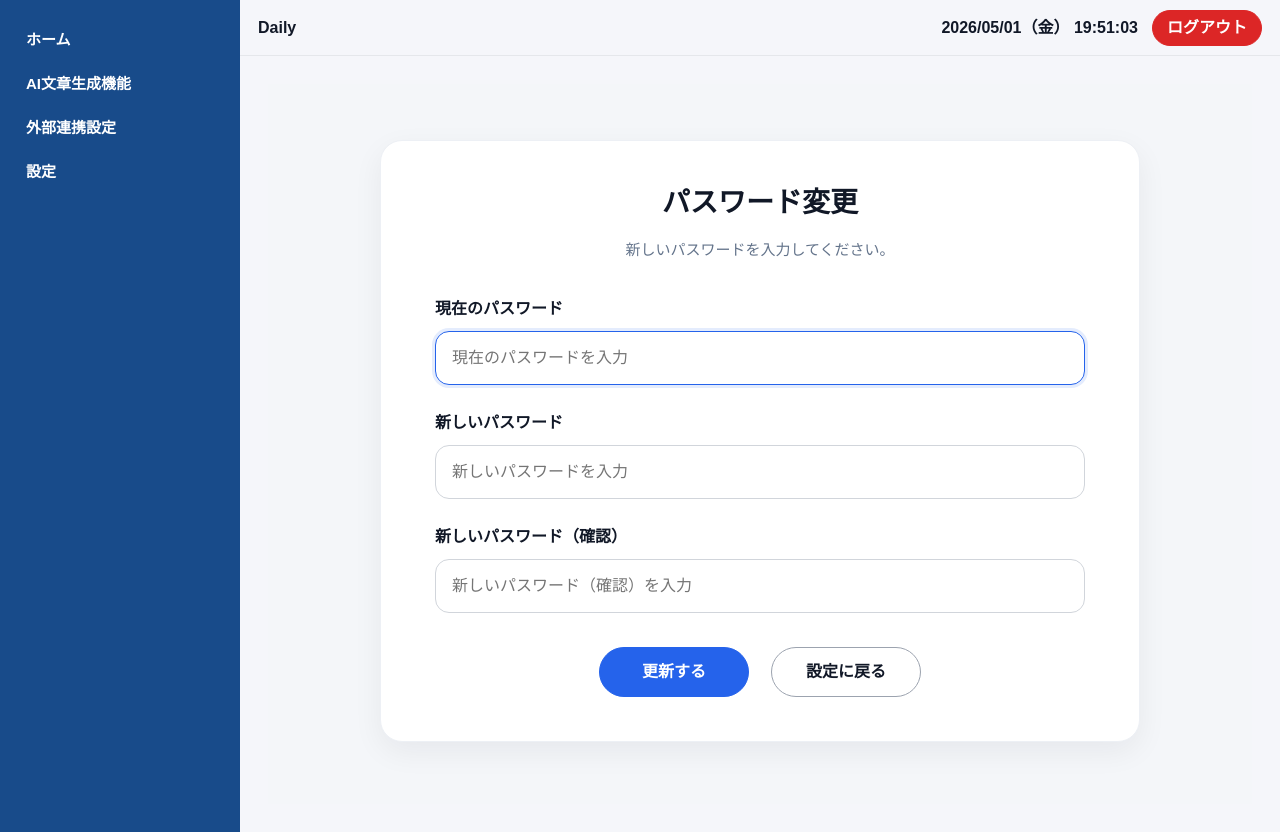
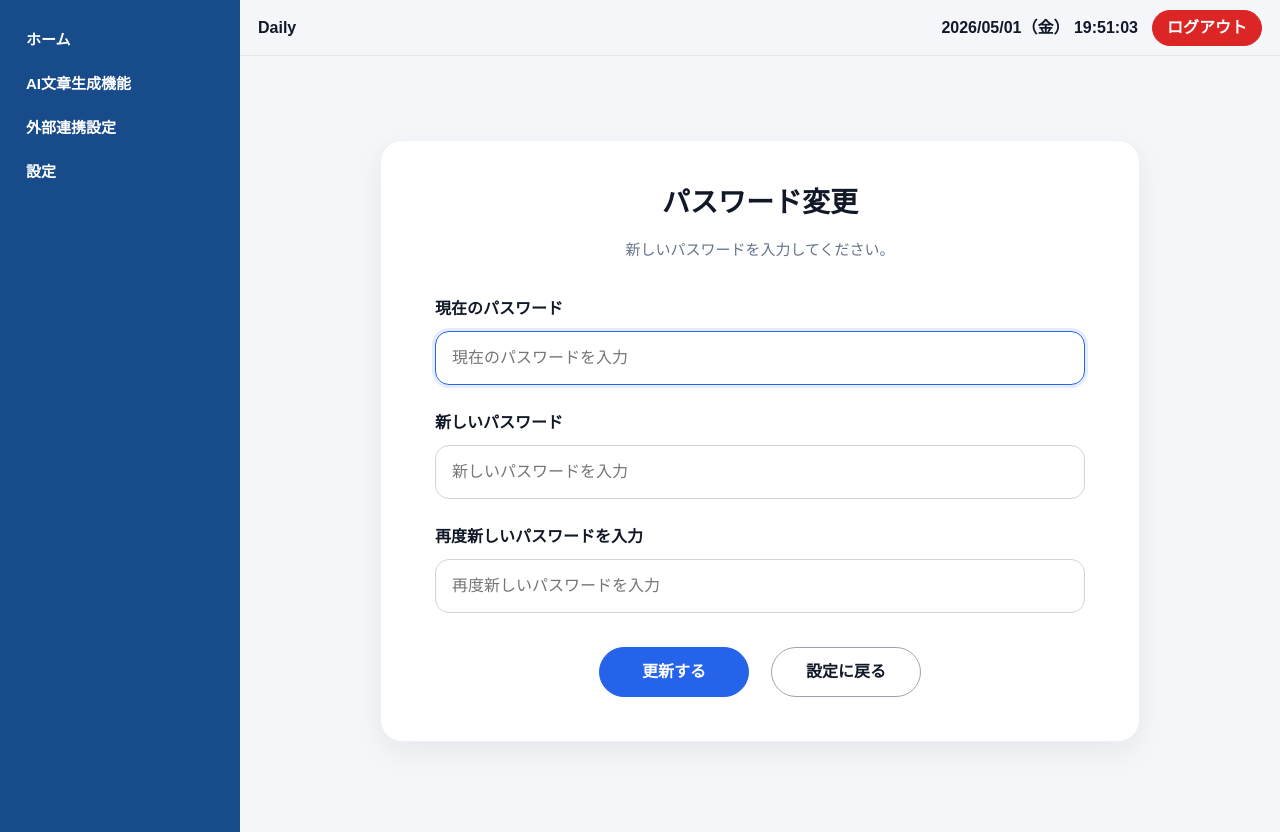
Before and after one commit to saki10/Daily, a Django app: page /settings/password/ in a window 1280 px wide. Run offline with Django 5.2, Linux system fonts and the light colour scheme; the visitor is signed in with stand-in values (Sample User, id 1).

Commit message:
再度新しいパスワードを入力

```diff
--- a/reports/static/JS/password_change.js
+++ b/reports/static/JS/password_change.js
@@ -12,7 +12,7 @@ document.addEventListener("DOMContentLoaded", function () {
   }
 
   if (newPassword2) {
-    newPassword2.placeholder = "新しいパスワード（確認）を入力";
+    newPassword2.placeholder = "再度新しいパスワードを入力";
   }
 
   const errorElements = document.querySelectorAll(".js-password-error");
--- a/templates/registration/password_reset_confirm.html
+++ b/templates/registration/password_reset_confirm.html
@@ -37,7 +37,7 @@
 
         <div class="form-group">
           <label for="{{ form.new_password2.id_for_label }}" class="form-label">
-            新しいパスワード（確認）
+            再度新しいパスワードを入力
           </label>
           {{ form.new_password2 }}
           {% if form.new_password2.errors %}
--- a/templates/reports/base.html
+++ b/templates/reports/base.html
@@ -61,7 +61,7 @@
             <div class="auth-header-links header-left-links">
               {% if current_url == 'login' or current_url == 'signup' %}
               <a href="{% url 'create' %}" class="header-link-btn">
-                AI文章生成機能
+                AI文章生成機能試す
               </a>
               {% endif %}
 
--- a/templates/reports/password_change_form.html
+++ b/templates/reports/password_change_form.html
@@ -41,7 +41,7 @@
 
       <div class="form-group">
         <label for="{{ form.new_password2.id_for_label }}" class="form-label">
-          新しいパスワード（確認）
+          再度新しいパスワードを入力
         </label>
         {{ form.new_password2 }} {% if form.new_password2.errors %}
         <div class="field-error">
```
